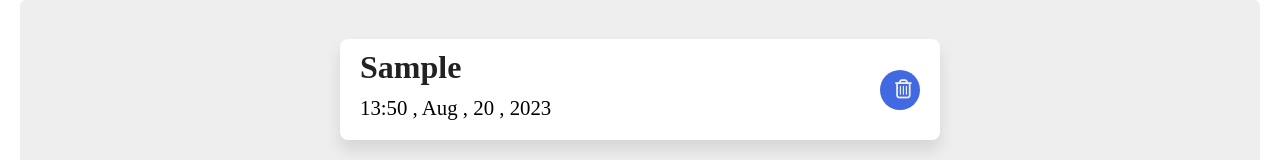
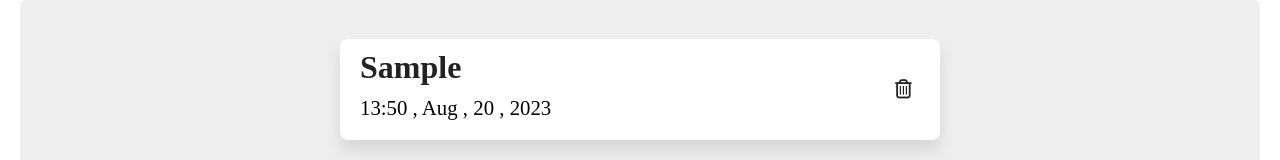
Before and after one commit to Moustafa4ma/todo-list, a plain HTML site: page index.html in a window 1280 px wide. Both pictures are taken after typing "Sample" into the empty fields and a click on the input "add task". Shown: the part 236-396 px from the top of the page. Drawn offline with Linux system fonts and the light colour scheme.

Commit message:
Update style.css

```diff
--- a/style.css
+++ b/style.css
@@ -67,8 +67,7 @@ body {
   font-size: 1.5rem;
 }
 .del {
-  background-color: royalblue;
-  color: #eee;
+  color: #222;
   outline: none;
   width: 30px;
   height: 30px;
@@ -80,7 +79,7 @@ body {
   border-radius: 50%;
   padding: 10px 15px;
   cursor: pointer;
-  font-size: 1rem;
+  font-size: 1.2rem;
 }
 .tasks-div {
   padding: 20px;
```
